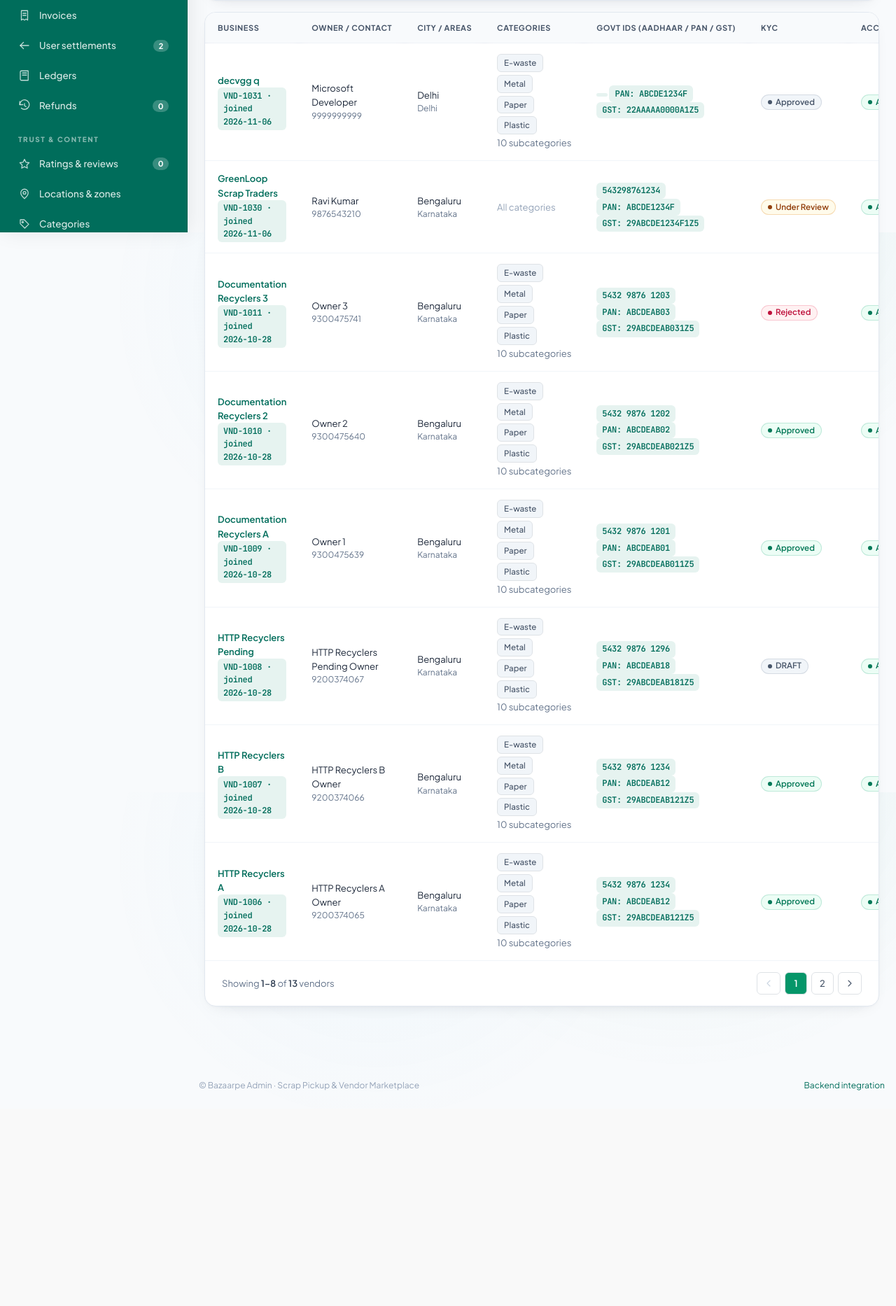
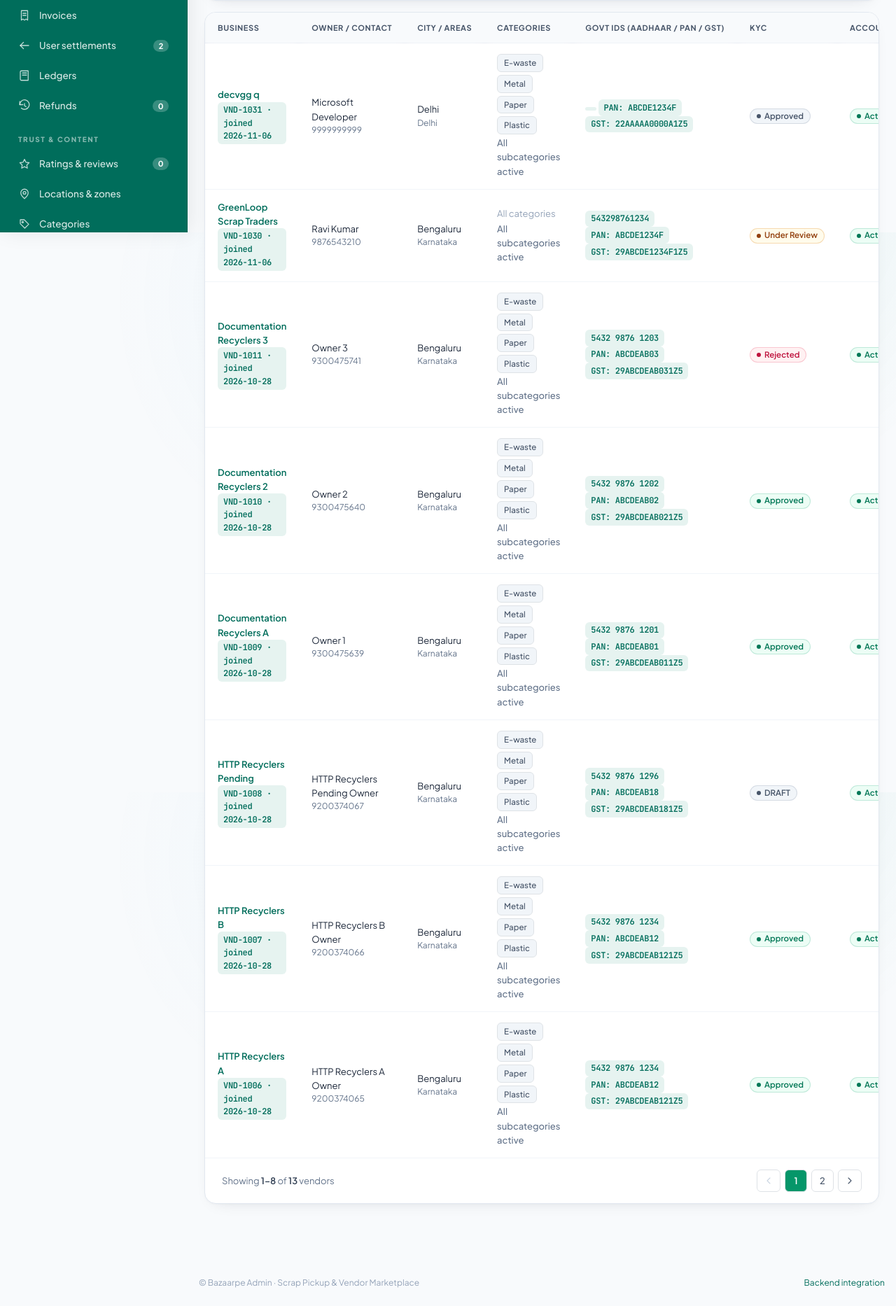
Before and after one commit to nishalpandit/bazaarpe, a Django app: page /vendors.html in a window 1280 px wide. Shown: the part 468-2334 px from the top of the page at 70% size. Before the commit the page ends 2026 px from the top, so only its background shows below. Run offline with Django 5.2, Linux system fonts and the light colour scheme; a user stored in the database is signed in; data comes from the database, SQL or seed files in the repository; some libraries are stand-ins or nearby versions.

Commit message:
feat(vendor): assign vendor at category level and expose all subcategory orders

```diff
--- a/bazaarpe/views.py
+++ b/bazaarpe/views.py
@@ -1984,8 +1984,15 @@ def admin_action_view(request, action_path):
                 cat_raw = data.getlist('category_ids') if hasattr(data, 'getlist') and data.getlist('category_ids') else (data.get('category_ids') or data.get('categories'))
                 cat_ids = [int(x) for x in (cat_raw if isinstance(cat_raw, list) else str(cat_raw).split(',')) if str(x).strip().isdigit()]
                 if cat_ids:
-                    vendor.categories.set(cat_ids)
-            if 'subcategory_ids' in data or 'subcategories' in data:
+                    valid_cats = list(ScrapCategory.objects.filter(id__in=cat_ids, is_active=True))
+                    vendor.categories.set(valid_cats)
+                    # Automatically enable all subcategories under the assigned categories
+                    all_subcats = list(ScrapSubCategory.objects.filter(category__in=valid_cats, is_active=True))
+                    vendor.subcategories.set(all_subcats)
+                else:
+                    vendor.categories.clear()
+                    vendor.subcategories.clear()
+            elif 'subcategory_ids' in data or 'subcategories' in data:
                 sub_raw = data.getlist('subcategory_ids') if hasattr(data, 'getlist') and data.getlist('subcategory_ids') else (data.get('subcategory_ids') or data.get('subcategories'))
                 sub_ids = [int(x) for x in (sub_raw if isinstance(sub_raw, list) else str(sub_raw).split(',')) if str(x).strip().isdigit()]
                 if sub_ids:
--- a/templates/vendors.html
+++ b/templates/vendors.html
@@ -160,16 +160,12 @@
   <td class="">
     <div class="flex max-w-[14rem] flex-wrap gap-1">
       {% for c in vendor.categories.all %}
-        <span class="bm-tag text-[0.7rem] bg-emerald-50 text-emerald-800 border border-emerald-200">{{ c.name }}</span>
+        <span class="bm-tag text-[0.7rem] bg-emerald-50 text-emerald-800 border border-emerald-200 font-medium">{{ c.name }}</span>
       {% empty %}
         <span class="text-xs text-slate-400">All categories</span>
       {% endfor %}
     </div>
-    {% if vendor.subcategories.exists %}
-      <div class="text-[0.68rem] text-slate-500 mt-0.5 truncate max-w-[14rem]" title="{% for s in vendor.subcategories.all %}{{ s.name }}{% if not forloop.last %}, {% endif %}{% endfor %}">
-        {{ vendor.subcategories.count }} subcategories
-      </div>
-    {% endif %}
+    <div class="text-[0.68rem] text-slate-500 mt-0.5 font-medium">All subcategories active</div>
   </td>
   <td class="">
     <div class="bm-mono text-xs font-semibold text-slate-900">{{ vendor.aadhaar_number|default:vendor.aadhaar_last4 }}</div>
@@ -366,32 +362,29 @@
           </div>
           <div>
             <div class="flex items-center justify-between mb-1">
-              <label class="bm-label mb-0">Accepted Scrap Categories & Subcategories</label>
-              <span class="text-[0.7rem] text-slate-500">Super admin override</span>
+              <label class="bm-label mb-0">Assigned Scrap Categories</label>
+              <span class="text-[0.7rem] font-medium text-emerald-700">All subcategories enabled</span>
             </div>
-            <div class="max-h-48 overflow-y-auto rounded-lg border border-slate-200 bg-slate-50/60 p-2.5 space-y-2.5">
+            <div class="max-h-52 overflow-y-auto rounded-lg border border-slate-200 bg-slate-50/60 p-2.5 space-y-2">
               {% for cat in all_categories %}
-              <div class="rounded-md border border-slate-200 bg-white p-2.5 shadow-sm">
-                <label class="flex items-center gap-2 cursor-pointer font-bold text-xs text-slate-800">
-                  <input type="checkbox" name="category_ids" value="{{ cat.id }}" class="cat-checkbox rounded text-brand-600 focus:ring-brand-500 h-3.5 w-3.5" data-cat-id="{{ cat.id }}">
-                  <span>{{ cat.name }}</span>
-                </label>
-                {% if cat.subcategories.all %}
-                <div class="ml-5 mt-2 grid grid-cols-2 gap-1.5 border-t border-slate-100 pt-1.5">
-                  {% for sub in cat.subcategories.all %}
-                  <label class="flex items-center gap-1.5 cursor-pointer text-[0.72rem] text-slate-600 hover:text-slate-900">
-                    <input type="checkbox" name="subcategory_ids" value="{{ sub.id }}" class="subcat-checkbox rounded text-brand-600 focus:ring-brand-500 h-3 w-3" data-parent-cat="{{ cat.id }}">
-                    <span>{{ sub.name }}</span>
-                  </label>
-                  {% endfor %}
+              <label class="flex items-start gap-3 rounded-md border border-slate-200 bg-white p-2.5 shadow-sm cursor-pointer hover:border-brand-300 hover:bg-slate-50 transition-colors">
+                <input type="checkbox" name="category_ids" value="{{ cat.id }}" class="cat-checkbox rounded text-brand-600 focus:ring-brand-500 h-4 w-4 mt-0.5" data-cat-id="{{ cat.id }}">
+                <div class="flex-1">
+                  <div class="font-bold text-xs text-slate-900">{{ cat.name }}</div>
+                  <div class="text-[0.7rem] text-slate-500 mt-0.5">
+                    {% if cat.subcategories.all %}
+                      <span class="text-slate-400">Includes:</span> {% for sub in cat.subcategories.all %}{{ sub.name }}{% if not forloop.last %}, {% endif %}{% endfor %}
+                    {% else %}
+                      All scrap orders under this category
+                    {% endif %}
+                  </div>
                 </div>
-                {% endif %}
-              </div>
+              </label>
               {% empty %}
               <p class="text-xs text-slate-400">No active categories configured.</p>
               {% endfor %}
             </div>
-            <p class="mt-1 text-[0.7rem] text-slate-400">Select categories/subcategories this vendor is authorized to collect. Vendors can also select their own from the vendor app.</p>
+            <p class="mt-1 text-[0.7rem] text-slate-400">Vendor is assigned at the Category level and automatically receives and sees orders for all subcategories within them.</p>
           </div>
         </div>
         <div class="flex items-center justify-end gap-2 border-t border-slate-100 bg-slate-50/60 px-4 py-3">
```
Also changed, not shown: API_Vendor.txt (+13 -6 lines), bazaarpe/api_views.py (+9 -13 lines).
